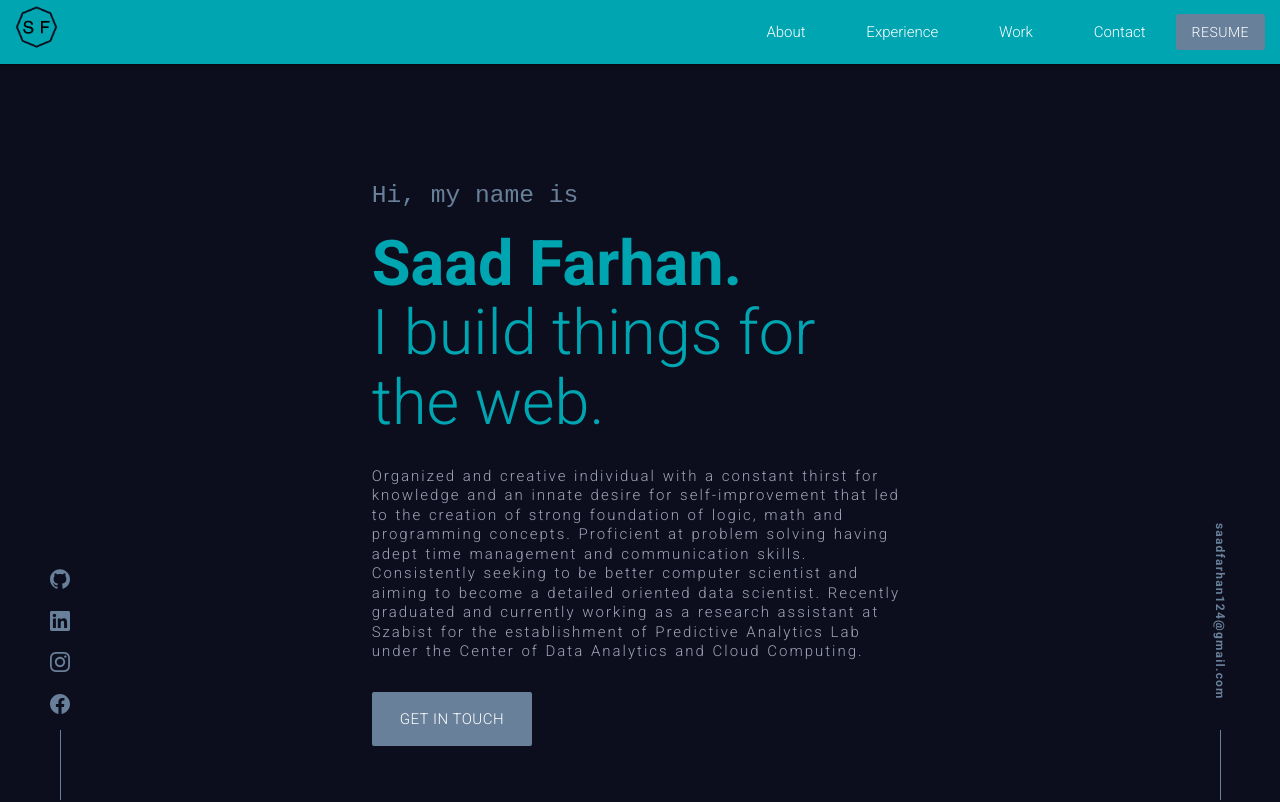
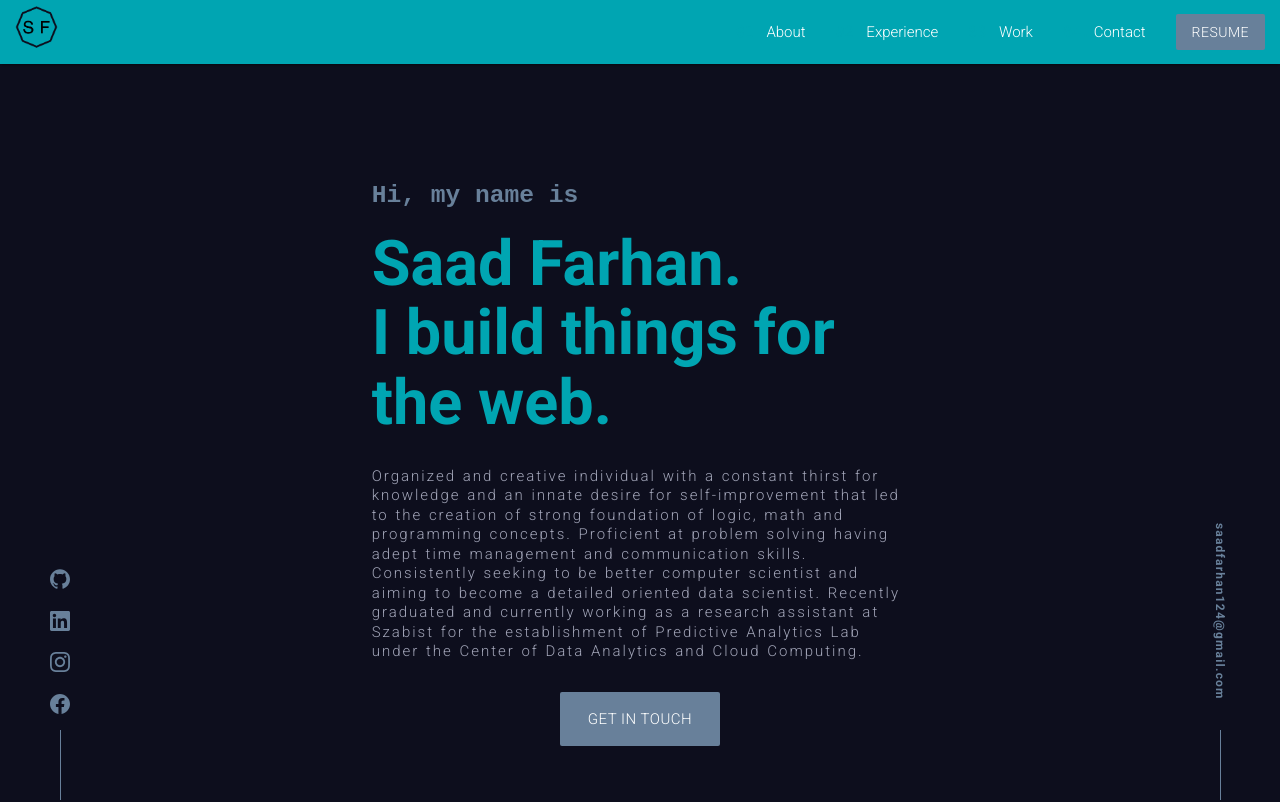
Before and after one commit to saadfarhan124/personal, a React (Create React App) app: page / in a window 1280 px wide. Shown: the top 802 px of the page. Built offline with nearby package versions, Linux system fonts and the light colour scheme.

Commit message:
centered get in touch button

```diff
--- a/src/components/Landing/Landing.component.jsx
+++ b/src/components/Landing/Landing.component.jsx
@@ -41,7 +41,7 @@ export const Landing = () => {
           </div>
         </div>
         <div className="row">
-          <div className="col s12 btn-get-in-touch-col">
+          <div className="col s12 btn-get-in-touch-col center-align">
               <a
               className="waves-effect waves-light btn btn-resume btn-large btn-get-in-touch"
               href="mailto:saadfarhan124@gmail.com"
--- a/src/components/Navbar/Navbar.scss
+++ b/src/components/Navbar/Navbar.scss
@@ -54,6 +54,7 @@ h5,
 h6 {
   color: $third;
   font-family: "Roboto", sans-serif;
+  font-weight: 700 !important;
 }
 
 p,
```
